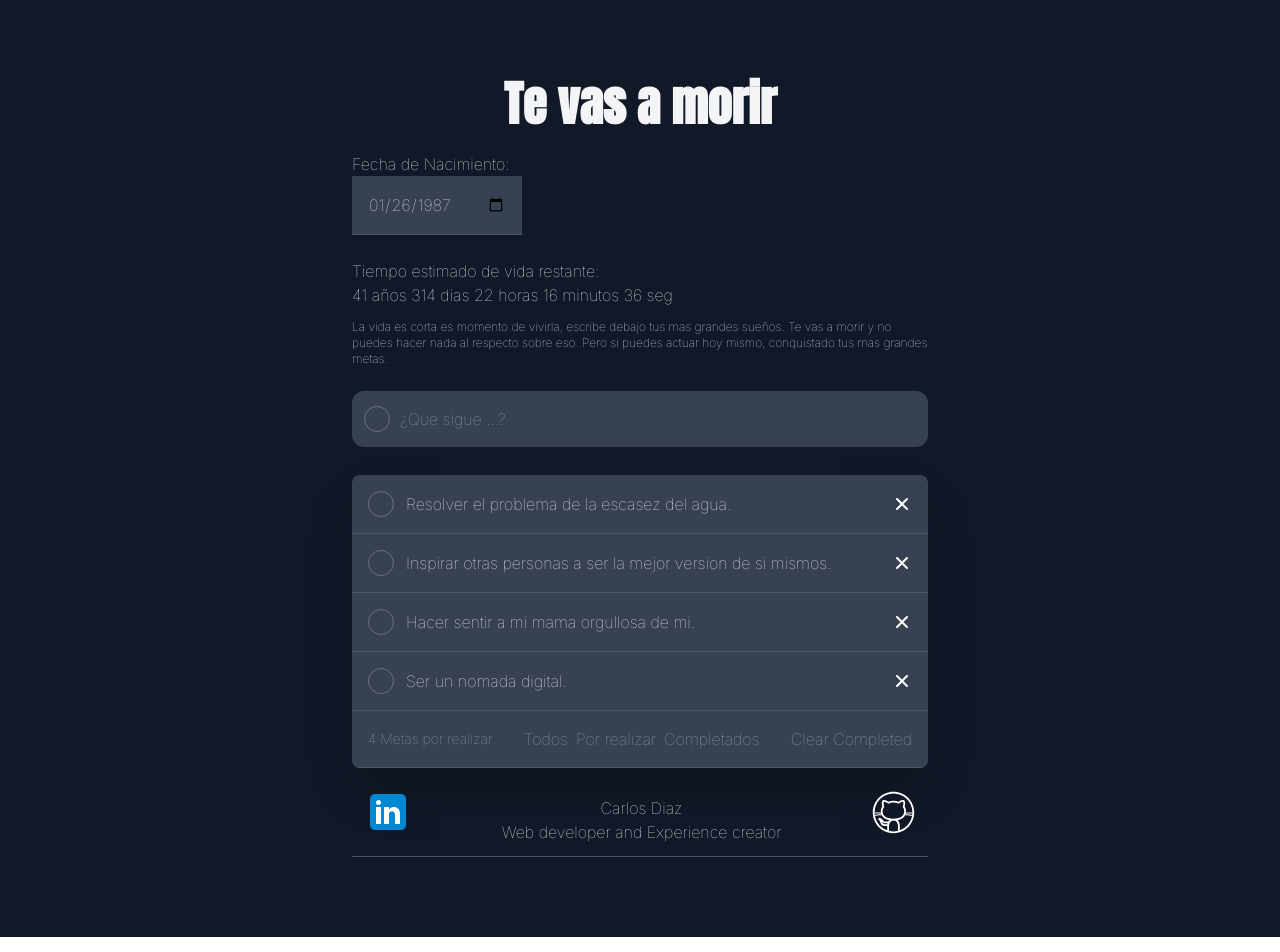
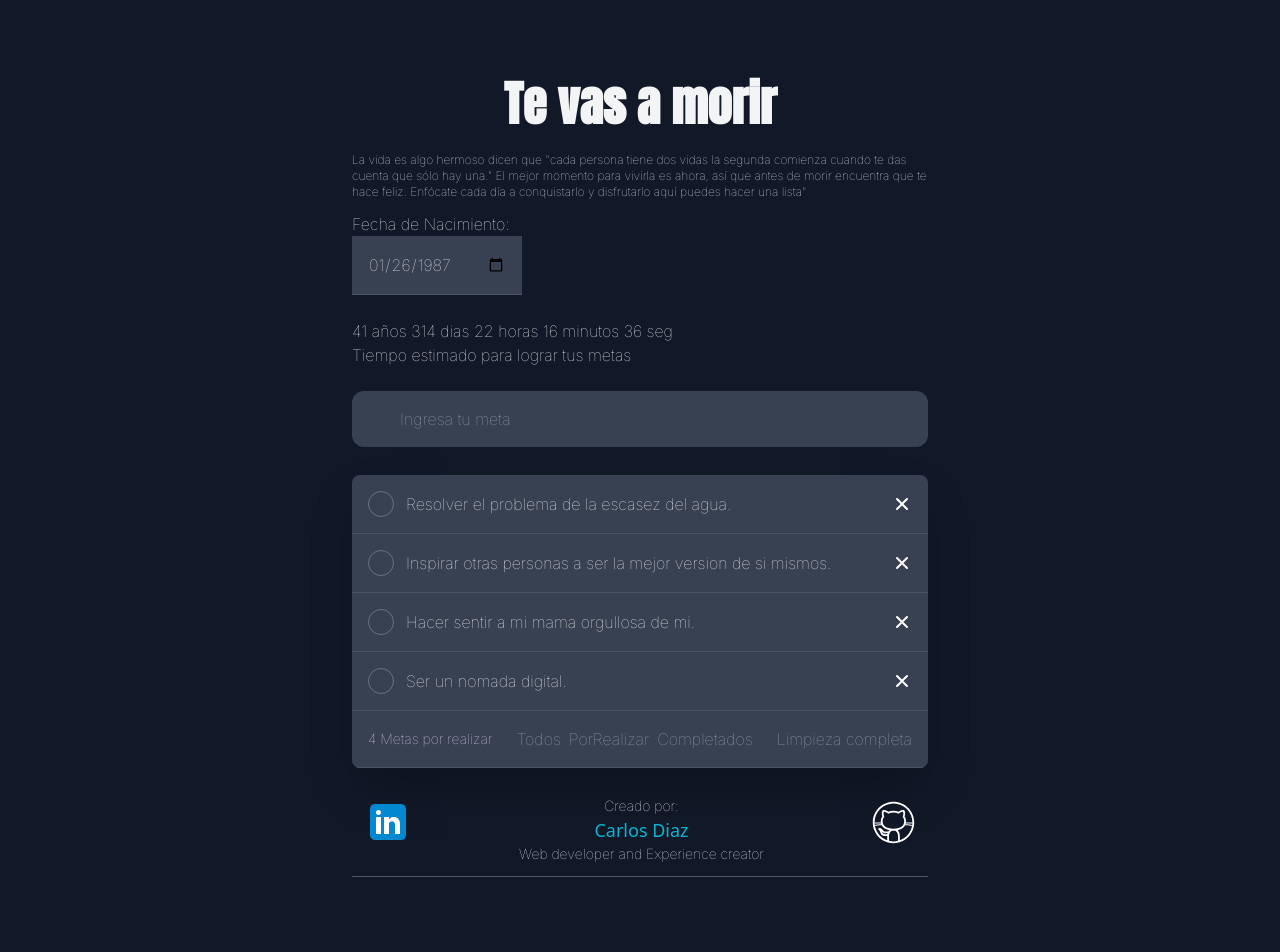
Before and after one commit to Soyelchamps/te-vas-a-morir, a React (Create React App) app: page / in a window 1280 px wide. Shown: the top 952 px of the page. Built offline with nearby package versions, Linux system fonts and the light colour scheme.

Commit message:
Guero sugestions

```diff
--- a/src/components/Credits/Credits.jsx
+++ b/src/components/Credits/Credits.jsx
@@ -5,15 +5,10 @@ const Credits = () => {
         <img src="/linkedin.svg" alt="LinkedIn" />
       </a>
       <div className="mt-4 text-center ">
-        <h5>Carlos Diaz</h5>
-        <h6>Web developer and Experience creator</h6>
+        <p className="text-sm">Creado por:</p>
+        <p className="text-lg text-cyan-500 font-sans">Carlos Diaz</p>
+        <p className="text-sm">Web developer and Experience creator</p>
       </div>
-      {/* <a href="https://github.com/Soyelchamps/">
-        <video autoplay loop muted>
-          <source src="/github-gif.gif" type="video/gif" />
-        </video>
-      </a> */}
-
       <a href="https://github.com/Soyelchamps/">
         <img src="/github.svg" alt="Github" />
       </a>
--- a/src/components/LifeExpectancyCounter/LifeExpectancyCounter.jsx
+++ b/src/components/LifeExpectancyCounter/LifeExpectancyCounter.jsx
@@ -64,13 +64,8 @@ function LifeExpectancyCounter() {
       </label>
       <br />
 
-      <p>Tiempo estimado de vida restante: </p>
       <p> {secondsToString(lifeExpectancy)}</p>
-      <p className="text-xs mt-3">
-        La vida es corta es momento de vivirla, escribe debajo tus mas grandes
-        sueños. Te vas a morir y no puedes hacer nada al respecto sobre eso.
-        Pero si puedes actuar hoy mismo, conquistado tus mas grandes metas.
-      </p>
+      <p>Tiempo estimado para lograr tus metas</p>
     </div>
   );
 }
--- a/src/components/Title/Title.jsx
+++ b/src/components/Title/Title.jsx
@@ -1,8 +1,17 @@
 const Title = () => {
   return (
-    <h1 className="mb-6 text-5xl text-center font-anton font-bold tracking-widest;">
-      Te vas a morir
-    </h1>
+    <>
+      <h1 className="mb-6 text-5xl text-center font-anton font-bold tracking-widest;">
+        Te vas a morir
+      </h1>
+      <p className="text-xs mb-3 font-arial">
+        La vida es algo hermoso dicen que "cada persona tiene dos vidas la
+        segunda comienza cuando te das cuenta que sólo hay una." El mejor
+        momento para vivirla es ahora, así que antes de morir encuentra que te
+        hace feliz. Enfócate cada día a conquistarlo y disfrutarlo aquí puedes
+        hacer una lista"
+      </p>
+    </>
   );
 };
 
--- a/src/components/TodoFilters/TodoFilters.components.jsx
+++ b/src/components/TodoFilters/TodoFilters.components.jsx
@@ -7,7 +7,7 @@ const FiltersContainer = ({ children }) => {
 };
 
 const ItemsLeft = ({ total = 0 }) => {
-  return <p className="text-gray-400 text-sm">{total} Metas por realizar</p>;
+  return <p className="text-purple-200 text-sm">{total} Metas por realizar</p>;
 };
 
 const FilterButtonContainer = ({ children }) => {
--- a/src/components/TodoFilters/Todofilters.jsx
+++ b/src/components/TodoFilters/Todofilters.jsx
@@ -20,24 +20,24 @@ const TodoFilters = ({
         <FilterButton
           action={() => showAllTodos()}
           active={activeFilter}
-          filter="Todos"
+          filter=" Todos "
         />
         <FilterButton
           action={() => showActiveTodos()}
           active={activeFilter}
-          filter="Por realizar"
+          filter=" PorRealizar "
         />
         <FilterButton
           action={() => showCompletedTodos()}
           active={activeFilter}
-          filter="Completados"
+          filter=" Completados "
         />
       </FilterButtonContainer>
       <button
         onClick={() => handleClearComplete()}
         className="text-gray-400 hover:text-white cursor-pointer transition-all duration-300 ease-in"
       >
-        Clear Completed
+        Limpieza completa
       </button>
     </FiltersContainer>
   );
--- a/src/components/Todoinput/Todoinput.jsx
+++ b/src/components/Todoinput/Todoinput.jsx
@@ -12,12 +12,12 @@ const TodoInput = ({ addTodo }) => {
   return (
     <div className="mt-6 relative">
       <div className="absolute inset-y-0 left-0 pl-3 flex items-center pointer-events-none">
-        <span className="border border-gray-500 border-solid p-3 rounded-full"></span>
+        {/* <span className="border border-gray-500 border-solid p-3 rounded-full"></span> */}
       </div>
       <input
         type="text"
         className="focus:shadow-lg font-Inter focus:shadow-blue-800 pl-12 w-full py-4 bg-gray-700 rounded-xl outline-none transition-all duration-300 ease-in-out"
-        placeholder="¿Que sigue ...? "
+        placeholder="Ingresa tu meta "
         value={title}
         onChange={(e) => setTitle(e.target.value)}
         onKeyDown={(e) => handleTodo(e)}
```
